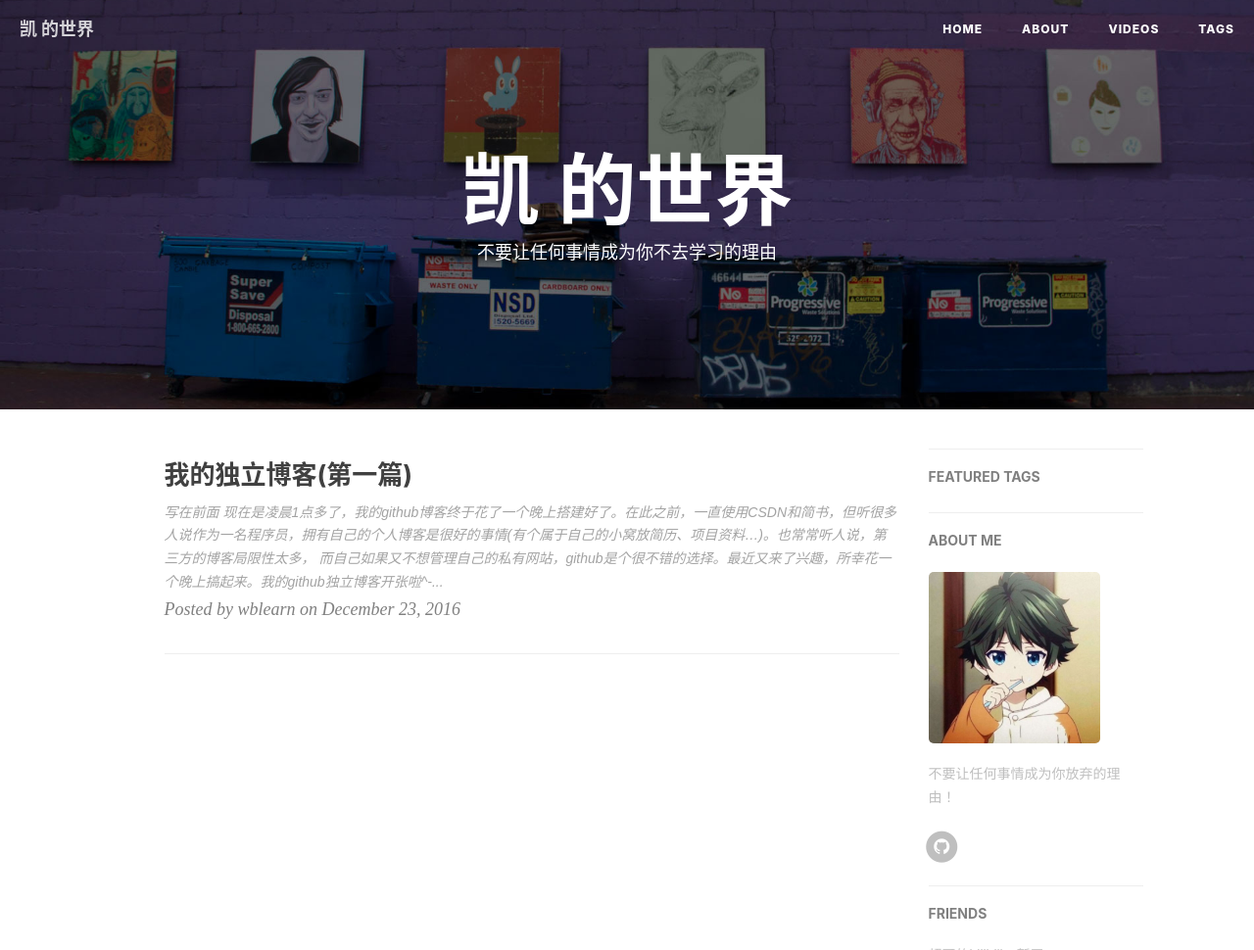
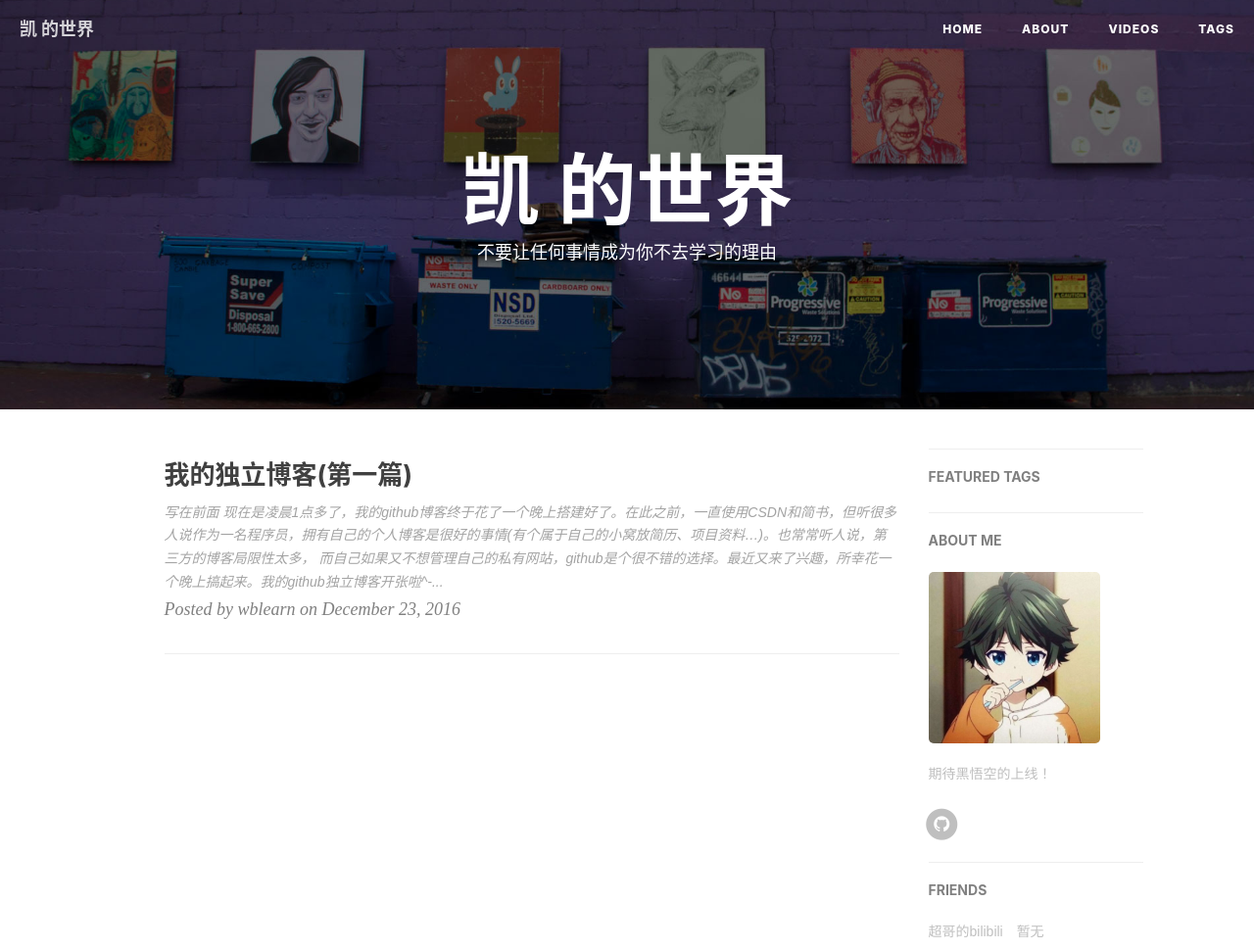
Before and after one commit to 2398954487/2398954487.GitHub.io, a Jekyll site: the page built from index.html, in a window 1280 px wide, cut to the strip 0-970 px from the top of the page. Shown: the whole strip at 98% size. Built offline with Jekyll 4.4.1, drawn with Linux system fonts in a browser that asks for light colours; nearby versions of some CDN libraries; the list of posts is cut into pages by our own code.

Commit message:
Update _config.yml

```diff
--- a/_config.yml
+++ b/_config.yml
@@ -3,7 +3,7 @@ title: 凯 的世界
 SEOTitle: 凯的博客 | 凯 Blog
 header-img: img/home-bg-art.jpg
 email: 2398954487@qq.com
-description: "@kai,不要让任何事情成为你不放弃的理由！"
+description: "@kai,不要让任何事情成为你放弃的理由！"
 keyword: "kai, @kai, kai的博客,kai Blog, 博客, 个人网站, 互联网"
 url: "http://2398954487.github.io/"              # your host, for absolute URL
 baseurl: ""                             # for example, '/blog' if your blog hosted on 'host/blog'
@@ -73,7 +73,7 @@ ga_domain: 2398954487.github.io
 
 # Sidebar settings
 sidebar: true                           # whether or not using Sidebar.
-sidebar-about-description: "不要让任何事情成为你放弃的理由！"
+sidebar-about-description: "期待黑悟空的上线！"
 sidebar-avatar: /img/avatar-wb.jpg      # use absolute URL, seeing it's used in both `/` and `/about/`
 
 
```
